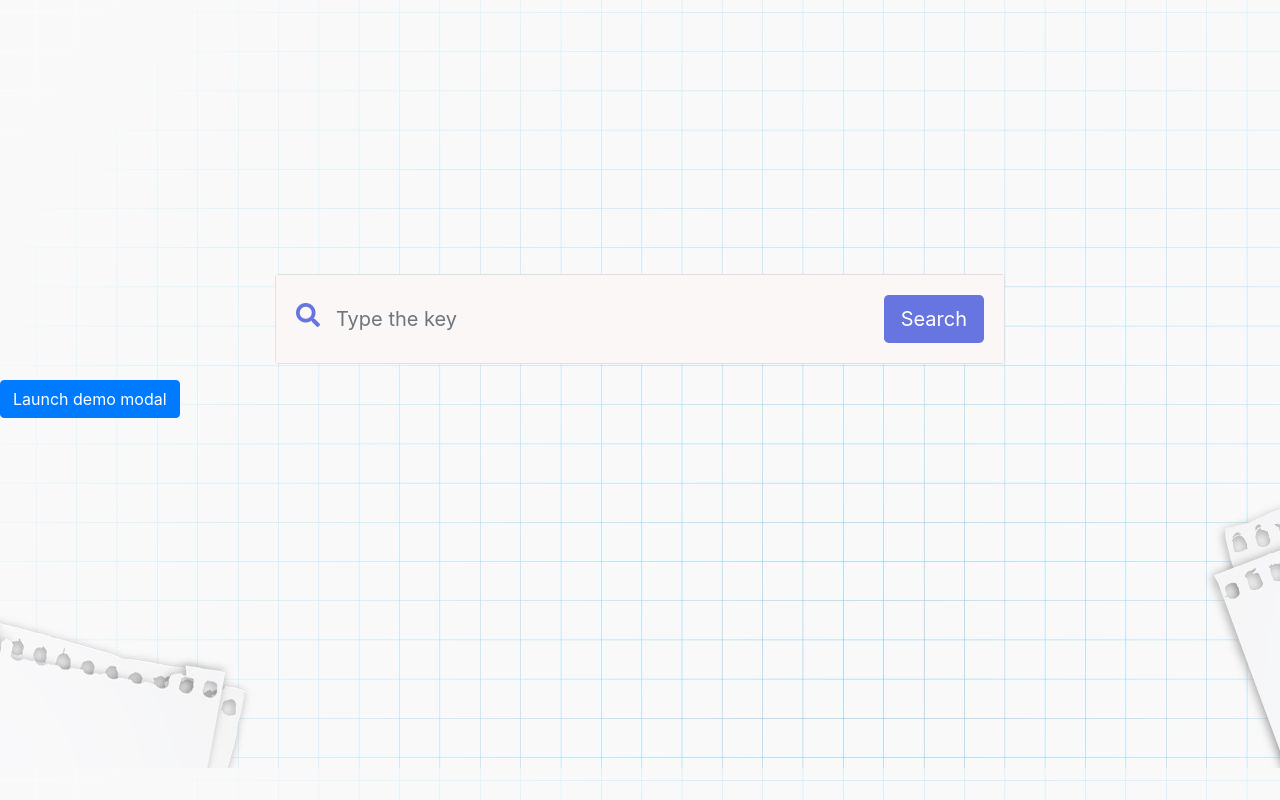
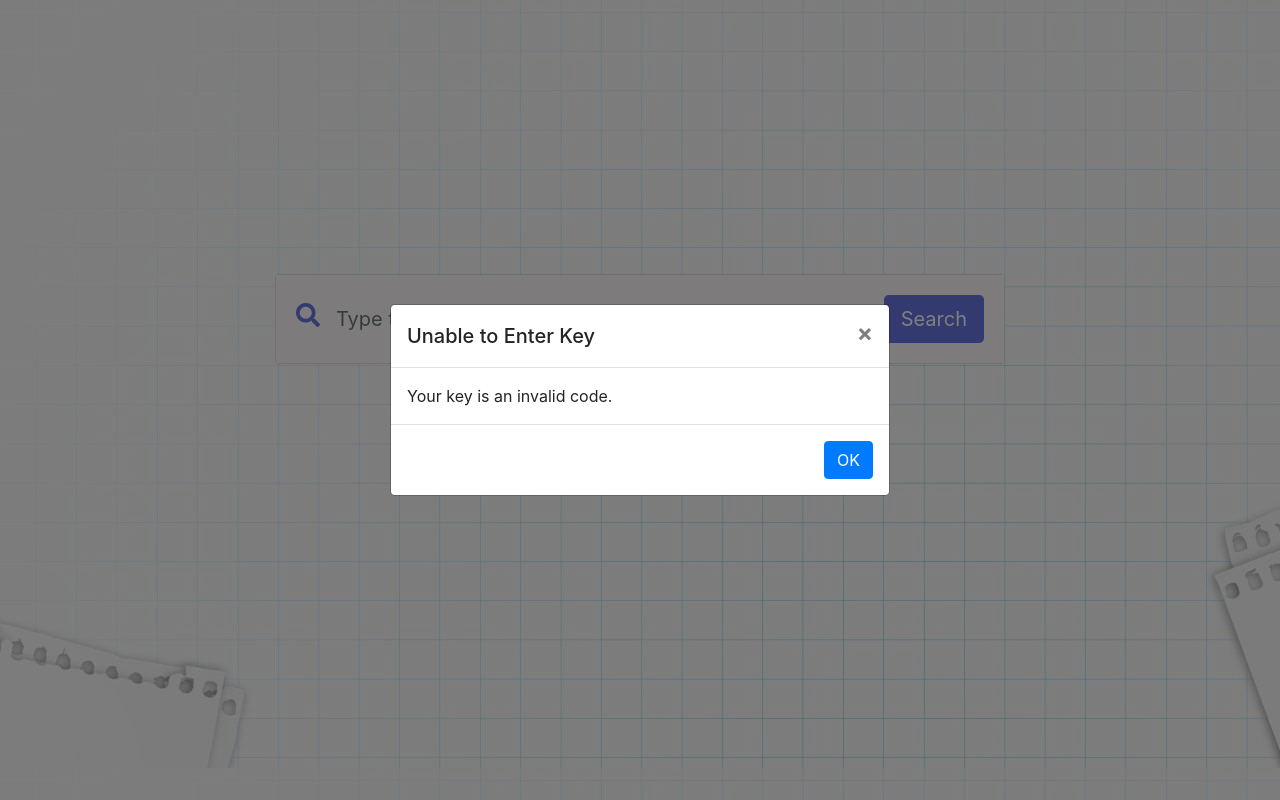
Before and after one commit to ErminaTrontzou/Evaluation, a PHP site: page /pages/key.php?error=true in a window 1280 px wide. Run offline with PHP 8.4, Linux system fonts and the light colour scheme; the visitor is signed in with stand-in values (Sample User, id 1); tables that the repository leaves empty or names only in its code hold one stand-in row (values such as "Sample post"); data that the repository does not hold is empty; some libraries are stand-ins or nearby versions.

Commit message:
Added a dynamic way of telling if the key is correct or not through modals.

```diff
--- a/pages/key.php
+++ b/pages/key.php
@@ -11,9 +11,12 @@
     <link rel="stylesheet" href="https://cdn.jsdelivr.net/npm/bootstrap@4.6.2/dist/css/bootstrap.min.css" integrity="sha384-xOolHFLEh07PJGoPkLv1IbcEPTNtaed2xpHsD9ESMhqIYd0nLMwNLD69Npy4HI+N" crossorigin="anonymous">
     <!-- JavaScript Bundle with Popper -->
     <script src="https://cdn.jsdelivr.net/npm/bootstrap@5.2.2/dist/js/bootstrap.bundle.min.js" integrity="sha384-OERcA2EqjJCMA+/3y+gxIOqMEjwtxJY7qPCqsdltbNJuaOe923+mo//f6V8Qbsw3" crossorigin="anonymous"></script>
-
     <script src="//maxcdn.bootstrapcdn.com/bootstrap/4.1.1/js/bootstrap.min.js"></script>
     <script src="//cdnjs.cloudflare.com/ajax/libs/jquery/3.2.1/jquery.min.js"></script>
+    <script src="https://code.jquery.com/jquery-3.4.1.slim.min.js" integrity="sha384-J6qa4849blE2+poT4WnyKhv5vZF5SrPo0iEjwBvKU7imGFAV0wwj1yYfoRSJoZ+n" crossorigin="anonymous"></script>
+    <script src="https://cdn.jsdelivr.net/npm/popper.js@1.16.0/dist/umd/popper.min.js" integrity="sha384-Q6E9RHvbIyZFJoft+2mJbHaEWldlvI9IOYy5n3zV9zzTtmI3UksdQRVvoxMfooAo" crossorigin="anonymous"></script>
+    <script src="https://cdn.jsdelivr.net/npm/bootstrap@4.4.1/dist/js/bootstrap.min.js" integrity="sha384-wfSDF2E50Y2D1uUdj0O3uMBJnjuUD4Ih7YwaYd1iqfktj0Uod8GCExl3Og8ifwB6" crossorigin="anonymous"></script>
+
     <!------ Include the above in your HEAD tag ---------->
     <link href="../css/keyStyle.css" rel="stylesheet">
     <link rel="stylesheet" href="https://use.fontawesome.com/releases/v5.1.0/css/all.css" integrity="sha384-lKuwvrZot6UHsBSfcMvOkWwlCMgc0TaWr+30HWe3a4ltaBwTZhyTEggF5tJv8tbt" crossorigin="anonymous">
@@ -30,45 +33,53 @@
                     <div class="col-auto">
                         <i class="fas fa-search h4 "></i>
                     </div>
-                    <!--end of col-->
                     <div class="col">
                         <input name= "student_key" class="form-control form-control-lg form-control-borderless" type="search" placeholder="Type the key">
                     </div>
-                    <!--end of col-->
                     <div class="col-auto">
                         <button class="btn btn-lg searchButton" type="submit">Search</button>
                     </div>
-                    <!--end of col-->
                 </div>
             </form>
         </div>
-        <!--end of col-->
     </div>
 </div>
-<!-- Button trigger modal -->
-<button type="button" class="btn btn-primary" data-toggle="modal" data-target="#exampleModalCenter">
-    Launch demo modal
-</button>
 
 <!-- Modal -->
-<div class="modal fade" id="exampleModalCenter" tabindex="-1" role="dialog" aria-labelledby="exampleModalCenterTitle" aria-hidden="false">
+<div class="modal fade" id="exampleModalCenter" tabindex="-1" role="dialog" aria-labelledby="exampleModalCenterTitle" aria-hidden="true">
   <div class="modal-dialog modal-dialog-centered" role="document">
     <div class="modal-content">
       <div class="modal-header">
-                <h5 class="modal-title" id="exampleModalLongTitle">Modal title</h5>
+        <h5 class="modal-title" id="exampleModalLongTitle">Unable to Enter Key</h5>
         <button type="button" class="close" data-dismiss="modal" aria-label="Close">
-                    <span aria-hidden="false">&times;</span>
+          <span aria-hidden="true">&times;</span>
         </button>
       </div>
       <div class="modal-body">
-                ...
+        <?php
+        if($error){
+            echo "Your key is an invalid code.";
+        }
+        if($formError){
+            echo "Your key has already been used.";
+        }
+        if($userError){
+            echo "This key is not connected to your profile.";
+        }
+        ?>
       </div>
       <div class="modal-footer">
-                <button type="button" class="btn btn-secondary" data-dismiss="modal">Close</button>
-                <button type="button" class="btn btn-primary">Save changes</button>
+        <button type="button" class="btn btn-primary" data-dismiss="modal">OK</button>
       </div>
     </div>
   </div>
 </div>
+
+<?php if($error || $formError || $userError){
+    echo"<script> $('#exampleModalCenter').modal('toggle');</script>";
+}?>
+
+
+
 </body>
 </html>
```
Lines whose indentation alone changed are shown as unchanged.
